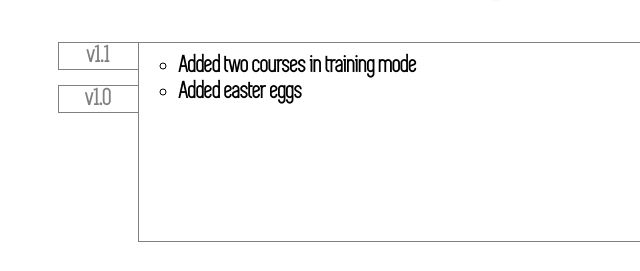
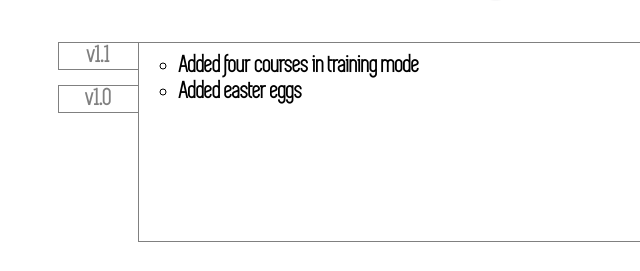
Before and after one commit to AT-Cyhn/AT-Cyhn.github.io, a plain HTML site: page download/whaball.html in a window 1280 px wide. Shown: the part 312-583 px from the top of the page, 127-767 px from the left. Drawn offline with Linux system fonts and the light colour scheme.

Commit message:
Fixed v1.1 patch notes.

```diff
--- a/download/whaball.html
+++ b/download/whaball.html
@@ -155,7 +155,7 @@ function change_text(val){
 	</div>
 	<div class="patchnotes" style="width:auto;height:200px;border:1px solid gray">
 		<ul id="patchpoints" style="padding:10px 40px;list-style-type:circle;">
-			<li>Added two courses in training mode</li>
+			<li>Added four courses in training mode</li>
 			<li>Added easter eggs</li>
 		</ul>
 	</div>
```
